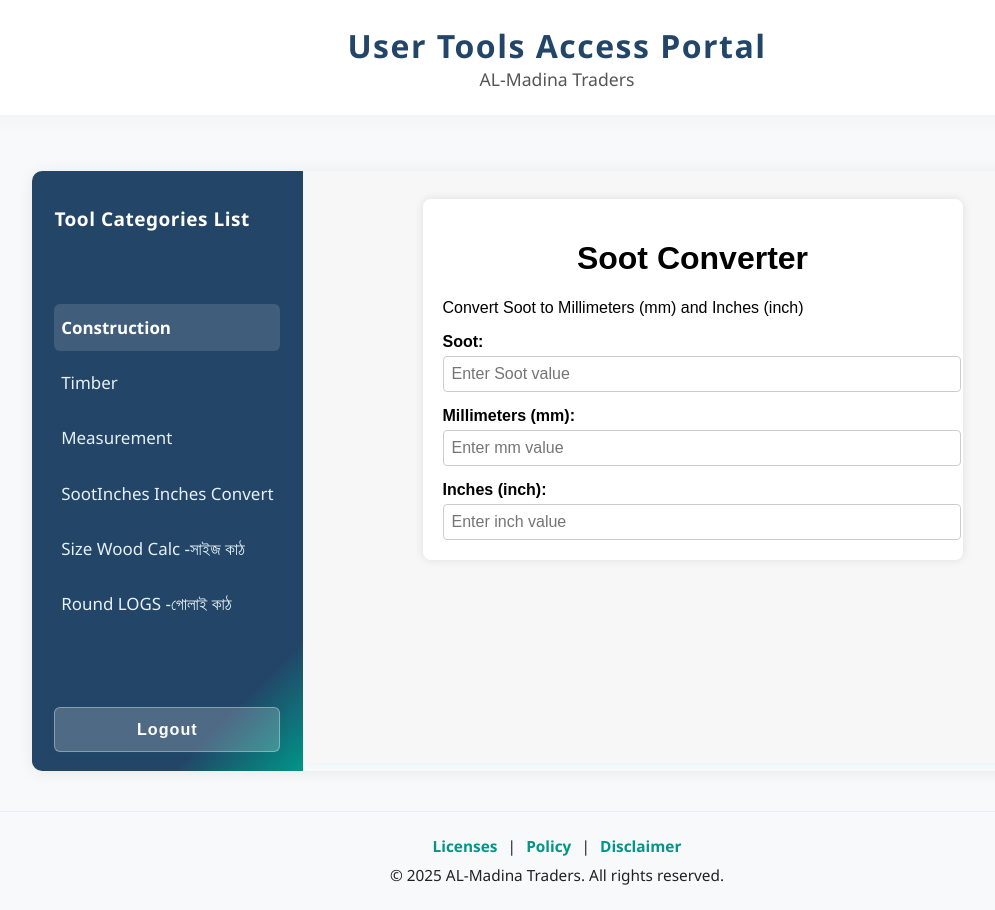
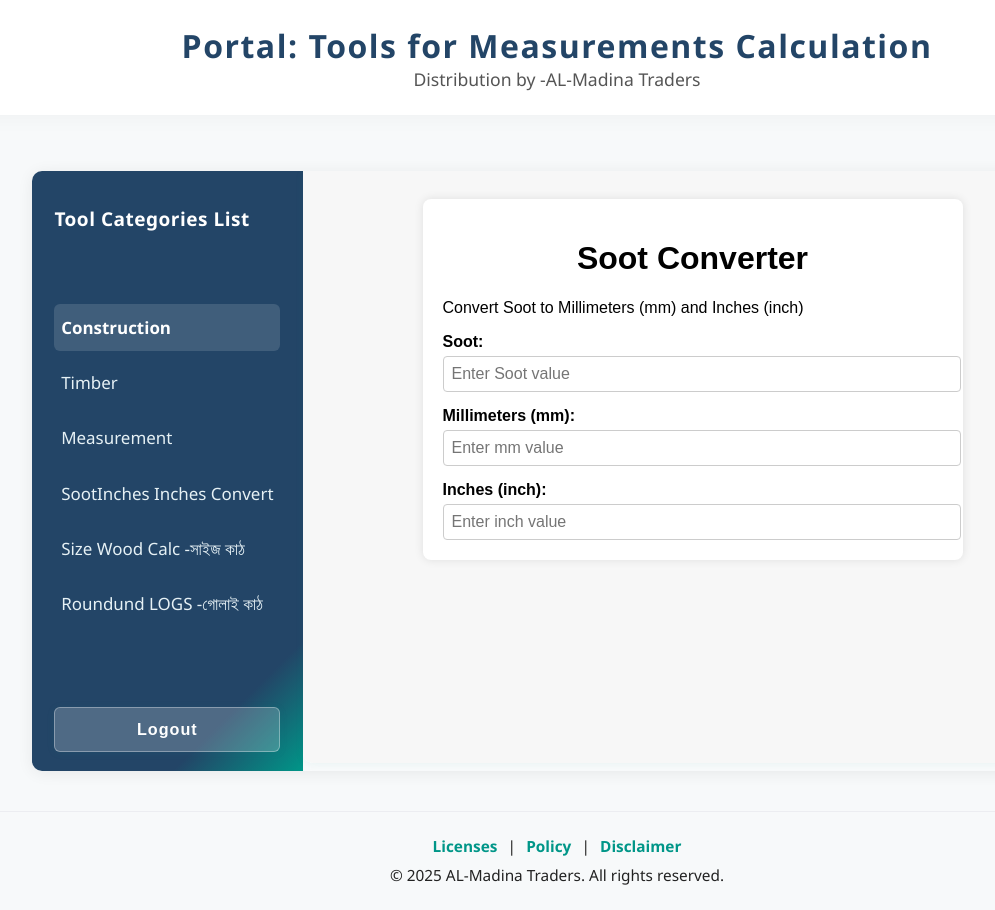
Before and after one commit to itsmilonbro/tools-access, a plain HTML site: page dashboard.html in a window 1280 px wide. Shown: the whole page, without its empty margins (83-1078 px from the left). Drawn offline with Linux system fonts and the light colour scheme; sample sign-in values are in the browser's storage.

Commit message:
Update dashboard.html
Update: add Round logs Measurements Calculation Tools.
Link/add this in Nav menu.

```diff
--- a/dashboard.html
+++ b/dashboard.html
@@ -8,8 +8,8 @@
 </head>
 <body>
   <header>
-    <h1>User Tools Access Portal</h1>
-    <p style="font-size:1.1em;color:#555;">AL-Madina Traders</p>
+    <h1>Portal: Tools for Measurements Calculation</h1>
+    <p style="font-size:1.1em;color:#555;">Distribution by -AL-Madina Traders</p>
   </header>
   <div class="dashboard">
     <aside class="sidebar">
@@ -21,7 +21,7 @@
           <li id="nav-measurement" onclick="loadTool('measurement.html', this)">Measurement</li>
           <li id="nav-soot-to-mm-to-inch-convert" onclick="loadTool('soot-to-mm-to-inch-convert.html', this)">SootInches Inches Convert</li>
           <li id="nav-Size-Wood-Calculation" onclick="loadTool('Size-Wood-Calculation.html', this)">Size Wood Calc -সাইজ কাঠ</li>
-          <li id="nav-round%20logs%20measurement" onclick="round%20logs%20measurement.hthis, this)">Round LOGS -গোলাই কাঠ</li>
+          <li id="nav-round-logs-measurement" onclick="loadTool('round-logs-measurement.html',this)">Roundund LOGS -গোলাই কাঠ</li>
         </ul>
       </nav>
       <button id="logoutBtn" onclick="logout()">Logout</button>
```
